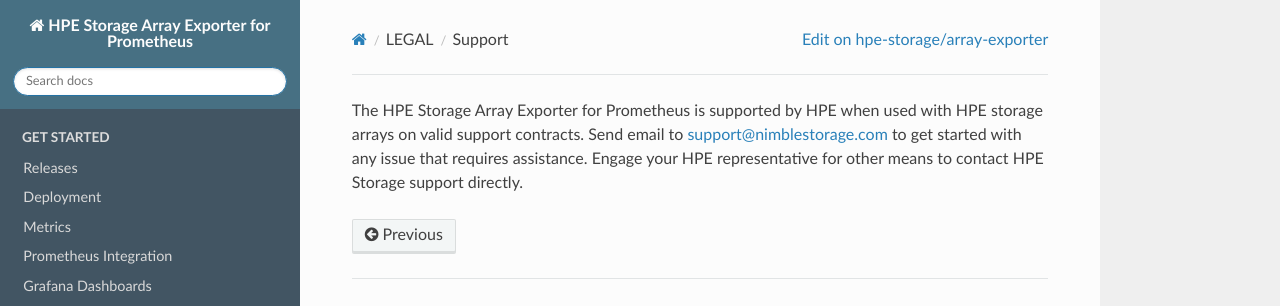
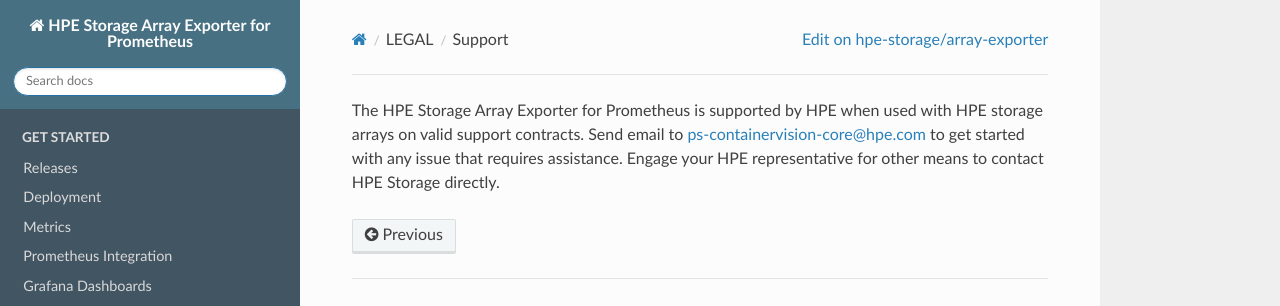
Before and after one commit to hpe-storage/array-exporter, an MkDocs documentation site: the page built from docs/legal/support/index.md, in a window 1280 px wide. Shown: the top 306 px of the page. Built offline with MkDocs 1.6.1, drawn with Linux system fonts in a browser that asks for light colours; nearby versions of some CDN libraries.

Commit message:
Changed support
Signed-off-by: Michael Mattsson <michael.mattsson@gmail.com>

```diff
--- a/docs/legal/support/index.md
+++ b/docs/legal/support/index.md
@@ -1 +1 @@
-The HPE Storage Array Exporter for Prometheus is supported by HPE when used with HPE storage arrays on valid support contracts. Send email to [support@nimblestorage.com](mailto:support@nimblestorage.com) to get started with any issue that requires assistance. Engage your HPE representative for other means to contact HPE Storage support directly.
+The HPE Storage Array Exporter for Prometheus is supported by HPE when used with HPE storage arrays on valid support contracts. Send email to [ps-containervision-core@hpe.com](mailto:ps-containervision-core@hpe.com) to get started with any issue that requires assistance. Engage your HPE representative for other means to contact HPE Storage directly.
```
